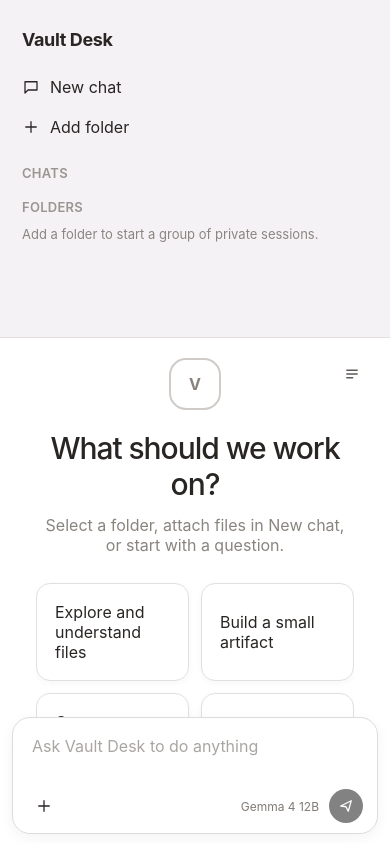
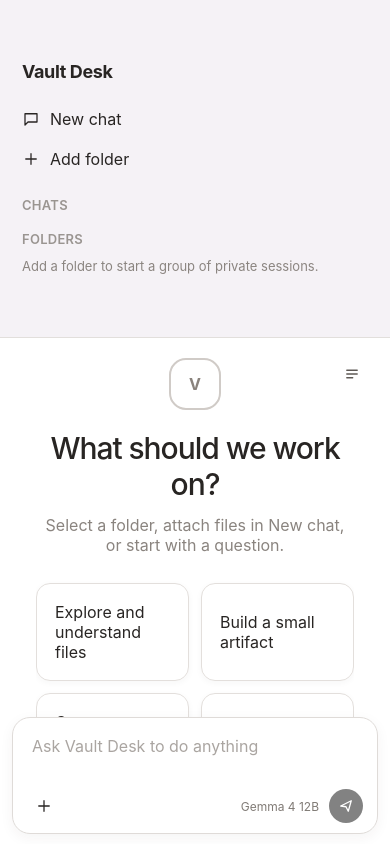
Before and after one commit to alex-alecu/vault-desk, a React (Vite) app in the folder packages/desktop/: page / in a window 390 px wide. Built offline with nearby package versions, Linux system fonts and the light colour scheme.

Commit message:
Extend sidebar beneath macOS title bar

```diff
--- a/packages/desktop/src-tauri/tauri.conf.json
+++ b/packages/desktop/src-tauri/tauri.conf.json
@@ -13,12 +13,14 @@
     "windows": [
       {
         "label": "main",
-        "title": "Vault Desk",
+        "title": "",
         "width": 1440,
         "height": 940,
         "minWidth": 760,
         "minHeight": 600,
-        "resizable": true
+        "resizable": true,
+        "titleBarStyle": "Overlay",
+        "hiddenTitle": true
       }
     ],
     "security": {
--- a/packages/desktop/src/styles.css
+++ b/packages/desktop/src/styles.css
@@ -55,7 +55,7 @@ textarea:focus-visible {
   max-width: 340px;
   flex: 0 0 auto;
   flex-direction: column;
-  padding: 22px 12px 14px;
+  padding: 54px 12px 14px;
   overflow: hidden;
   resize: horizontal;
   background: rgb(244 241 246 / 90%);
@@ -743,6 +743,7 @@ textarea:focus-visible {
     flex-direction: column;
     overflow-y: auto;
     resize: none;
+    padding-top: 54px;
     border-right: 0;
     border-bottom: 1px solid #e2dfdc;
   }
```
Also changed, not shown: 1 other file (tests, documents, lock files or other folders).
